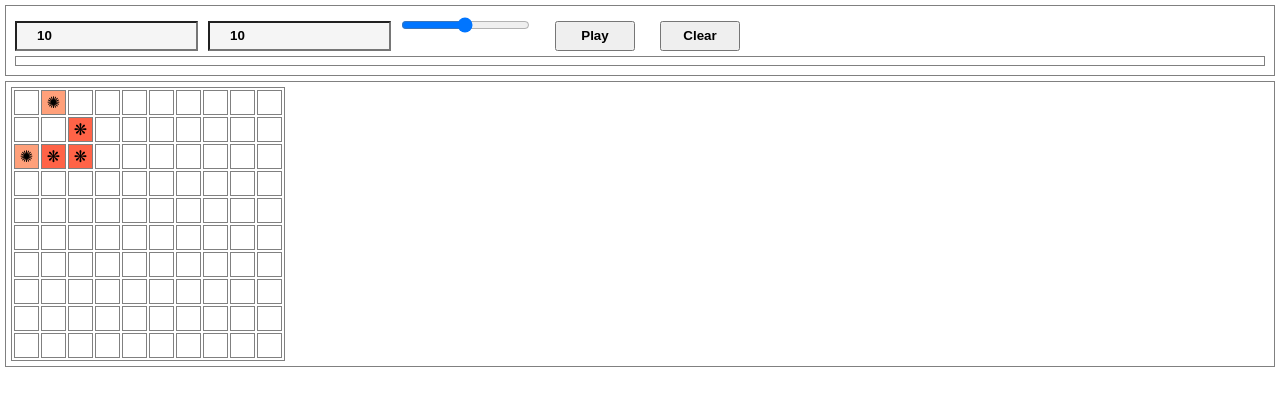
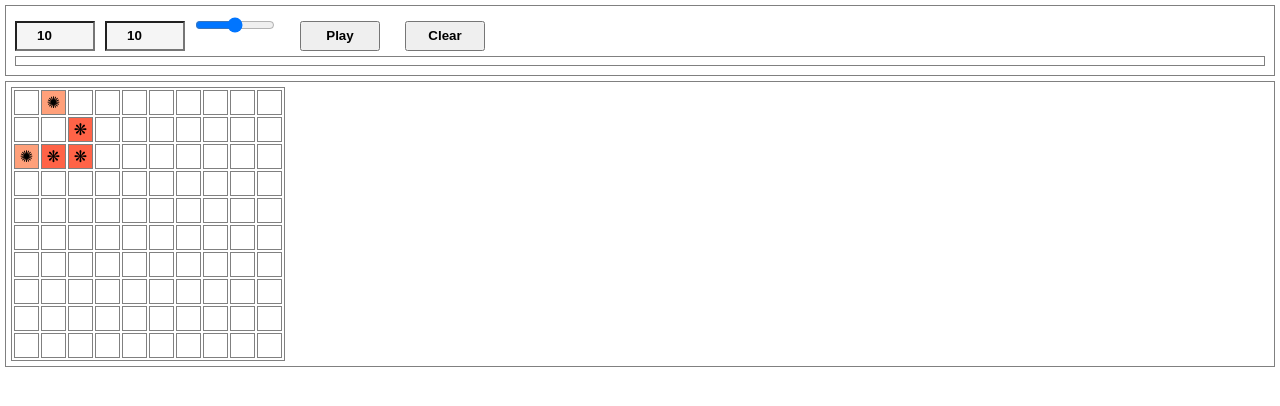
Before and after one commit to papaAndrew/js--typescrypt-basic, a website built with webpack: page index.html in a window 1280 px wide. Built offline with nearby package versions, Linux system fonts and the light colour scheme.

Commit message:
define width to html inputs

```diff
--- a/style/style.css
+++ b/style/style.css
@@ -36,7 +36,7 @@ table .cell {
 
 input {
   height: 30px;
-  min-width: 80px;
+  width: 80px;
   background-color: whitesmoke;
   margin: 0px 5px 0px 5px;
   text-indent: 20px;
```
